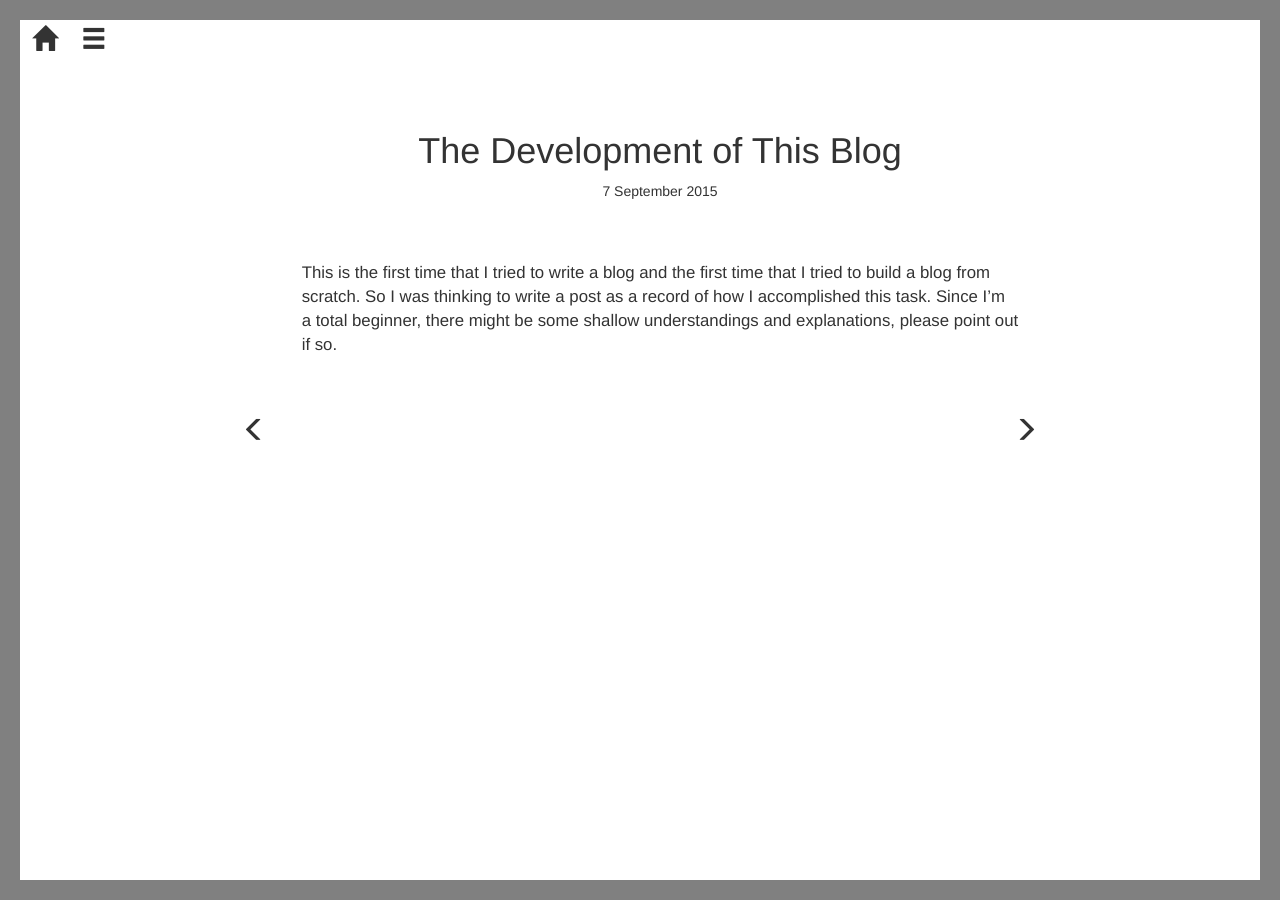
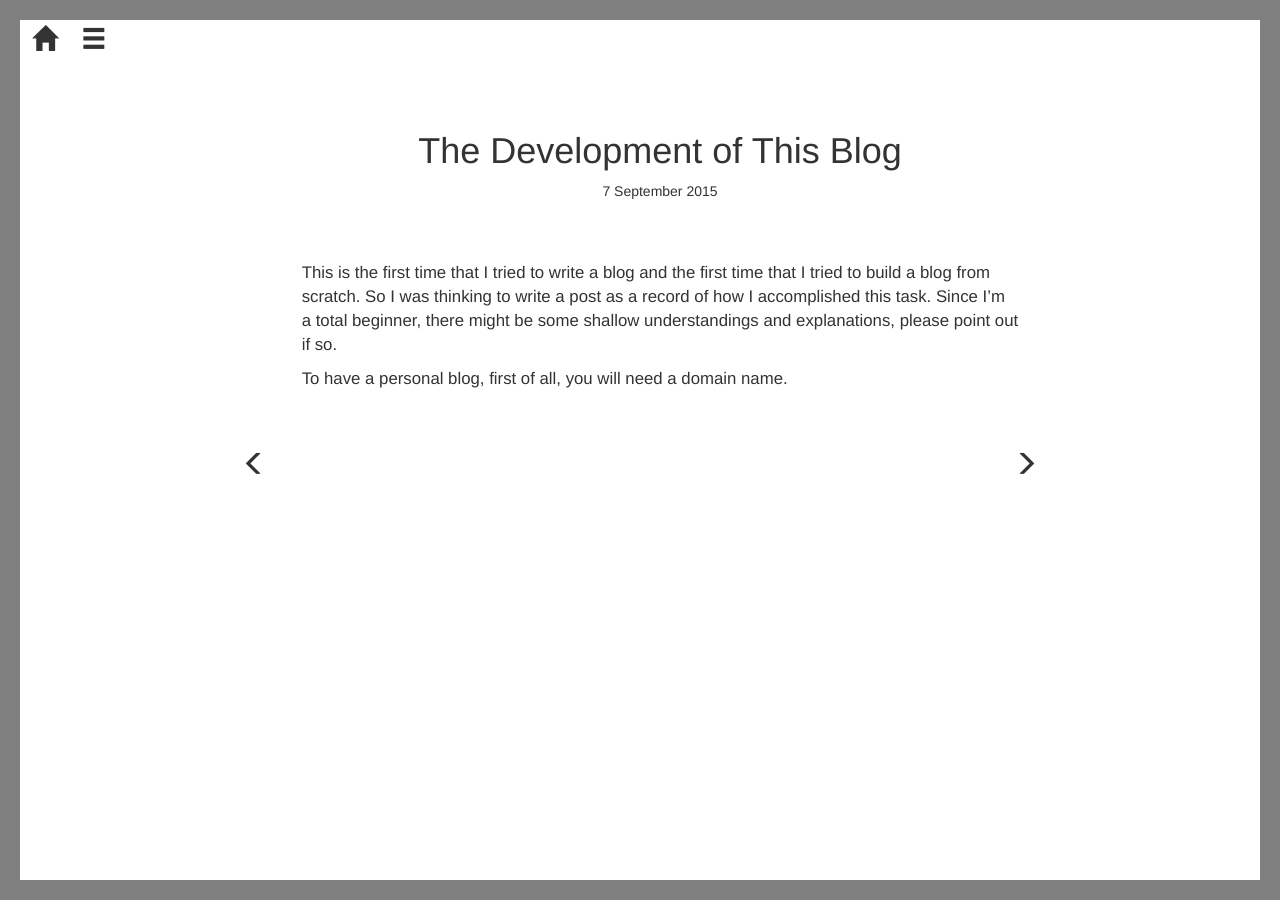
Before and after one commit to francesliang/Template_XL_Blog, a Jekyll site: the page built from _posts/2015-09-07-the-development-of-this-blog.md, in a window 1280 px wide. Built offline with Jekyll 4.4.1, drawn with Linux system fonts in a browser that asks for light colours; nearby versions of some CDN libraries; comment, search, counter and statistics services are not loaded.

Commit message:
Update 2015-09-07-the-development-of-this-blog.md

```diff
--- a/_posts/2015-09-07-the-development-of-this-blog.md
+++ b/_posts/2015-09-07-the-development-of-this-blog.md
@@ -4,3 +4,5 @@ title: The Development of This Blog
 ---
 
 This is the first time that I tried to write a blog and the first time that I tried to build a blog from scratch. So I was thinking to write a post as a record of how I accomplished this task. Since I'm a total beginner, there might be some shallow understandings and explanations, please point out if so.
+
+To have a personal blog, first of all, you will need a domain name.
```
